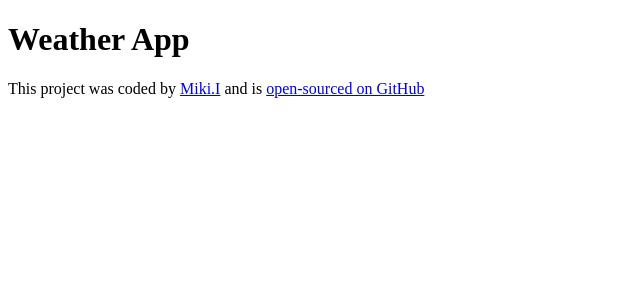
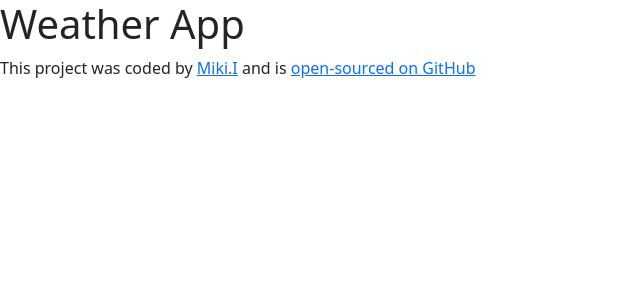
Before and after one commit to yanagujral008/react-week5-weather-app, a React (Create React App) app: page / in a window 1280 px wide. Shown: the top 300 px of the page, without its empty margins (0-640 px from the left). Built offline with nearby package versions, Linux system fonts and the light colour scheme.

Commit message:
added boostrap

```diff
--- a/package.json
+++ b/package.json
@@ -3,6 +3,7 @@
   "version": "0.1.0",
   "private": true,
   "dependencies": {
+    "bootstrap": "^5.3.3",
     "cra-template": "1.2.0",
     "react": "^19.0.0",
     "react-dom": "^19.0.0",
--- a/public/index.html
+++ b/public/index.html
@@ -15,7 +15,8 @@
     <title>React App</title>
   </head>
   <body>
-    <noscript>You need to enable JavaScript to run this app.</noscript>
+    <noscript></noscript>
+
     <div id="root"></div>
 
   </body>
--- a/src/App.js
+++ b/src/App.js
@@ -4,6 +4,7 @@
 export default function App() {
   return (
     <div className="App">
+      <div className="Container">
       <h1>Weather App</h1>
       <footer>
         This project was coded by <a href="https://tranquil-tarsier-93eb74.netlify.app/" target="_blank" rel="noreferrer">Miki.I</a> and is{" "}
@@ -11,6 +12,7 @@
        open-sourced on GitHub
       </a>
       </footer>
+      </div>
     </div>
   );
 }
--- a/src/index.js
+++ b/src/index.js
@@ -1,5 +1,6 @@
 import React from 'react';
 import ReactDOM from 'react-dom/client';
+import 'bootstrap/dist/css/bootstrap.css';
 import './index.css';
 import App from './App';
 
```
Also changed, not shown: 1 other file (tests, documents, lock files or other folders).
